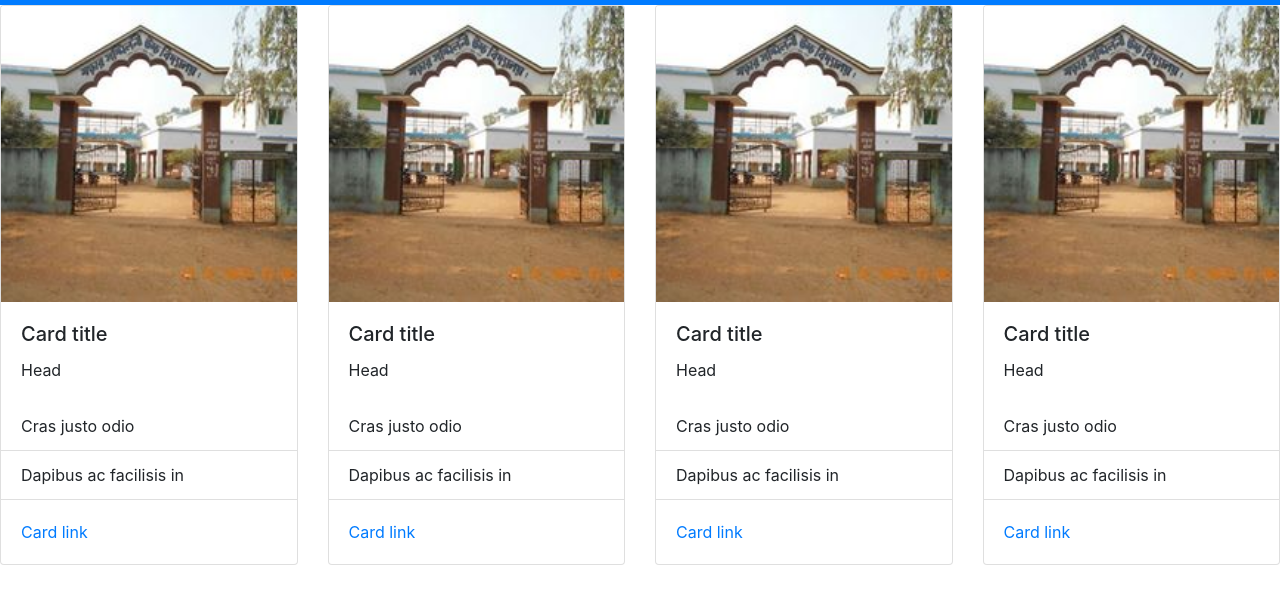
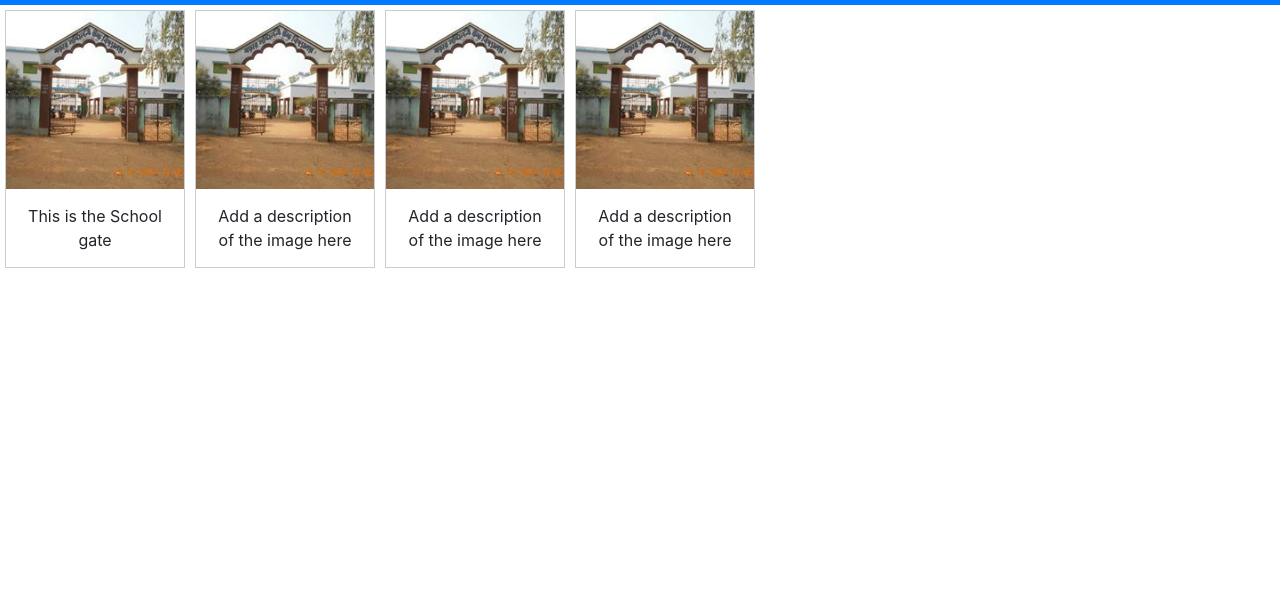
Before and after one commit to Santupatra/school-website, a plain HTML site: page gallery.html in a window 1280 px wide. Shown: the part 51-654 px from the top of the page. Drawn offline with nearby package versions, Linux system fonts and the light colour scheme.

Commit message:
gallery created

```diff
--- a/scholarship.html
+++ b/gallery.html
@@ -10,11 +10,33 @@
 	href="https://stackpath.bootstrapcdn.com/bootstrap/4.4.1/css/bootstrap.min.css"
 	integrity="sha384-Vkoo8x4CGsO3+Hhxv8T/Q5PaXtkKtu6ug5TOeNV6gBiFeWPGFN9MuhOf23Q9Ifjh"
 	crossorigin="anonymous">
+<style>
+div.gallery {
+	margin: 5px;
+	border: 1px solid #ccc;
+	float: left;
+	width: 180px;
+}
+
+div.gallery:hover {
+	border: 1px solid #777;
+}
+
+div.gallery img {
+	width: 100%;
+	height: auto;
+}
+
+div.desc {
+	padding: 15px;
+	text-align: center;
+}
+</style>
 </head>
 
 <body>
 	<nav class="navbar navbar-expand-lg navbar-dark bg-primary">
-		<a class="navbar-brand" href="Index.html"> <img
+		<a class="navbar-brand" href="index.html"> <img
 			src="images/profilePucture.jpg" width="30" height="30"
 			class="d-inline-block align-top" alt=""> MSHS
 		</a>
@@ -27,9 +49,9 @@
 		<div class="collapse navbar-collapse" id="navbarSupportedContent">
 			<ul class="navbar-nav mr-auto">
 				<li class="nav-item active"><a class="nav-link"
-					href="Index.html">Home <span class="sr-only"></span></a></li>
-				<li class="nav-item"><a class="nav-link" href="news_events.html">News &
-						Events</a></li>
+					href="index.html">Home <span class="sr-only"></span></a></li>
+				<li class="nav-item"><a class="nav-link"
+					href="news_events.html">News & Events</a></li>
 				<li class="nav-item dropdown"><a
 					class="nav-link dropdown-toggle" href="#" id="navbarDropdown"
 					role="button" data-toggle="dropdown" aria-haspopup="true"
@@ -38,7 +60,8 @@
 						<li><a class="dropdown-item" href="staff/arts.html">Arts</a></li>
 						<li><a class="dropdown-item" href="staff/language.html">Language</a></li>
 						<li><a class="dropdown-item" href="staff/science.html">Science</a></li>
-						<li><a class="dropdown-item" href="staff/non_teaching_staff.html">Non Teaching Staff</a></li>
+						<li><a class="dropdown-item"
+							href="staff/non_teaching_staff.html">Non Teaching Staff</a></li>
 					</ul></li>
 				<li class="nav-item dropdown"><a
 					class="nav-link dropdown-toggle" href="#" id="navbarDropdown"
@@ -47,17 +70,18 @@
 					<div class="dropdown-menu" aria-labelledby="navbarDropdown">
 						<a class="dropdown-item" href="syllabus/syllabusV.html">V</a> <a
 							class="dropdown-item" href="syllabus/syllabusVI.html">VI</a> <a
-							class="dropdown-item" href="syllabus/syllabusVII.html">VII</a>
-						<a class="dropdown-item" href="syllabus/syllabusVIII.html">VIII</a>
-						<a class="dropdown-item" href="syllabus/syllabusIX.html">IX</a>
-						<a class="dropdown-item" href="syllabus/syllabusX.html">X</a> <a
+							class="dropdown-item" href="syllabus/syllabusVII.html">VII</a> <a
+							class="dropdown-item" href="syllabus/syllabusVIII.html">VIII</a>
+						<a class="dropdown-item" href="syllabus/syllabusIX.html">IX</a> <a
+							class="dropdown-item" href="syllabus/syllabusX.html">X</a> <a
 							class="dropdown-item" href="syllabus/syllabusXI.html">XI</a> <a
 							class="dropdown-item" href="syllabus/syllabusXII.html">XII</a>
 					</div></li>
 
-				<li class="nav-item"><a class="nav-link" href="scholarship.html">Scholarship</a>
+				<li class="nav-item"><a class="nav-link"
+					href="scholarship.html">Scholarship</a></li>
+				<li class="nav-item"><a class="nav-link" href="gallery.html">Gallery</a>
 				</li>
-				<li class="nav-item"><a class="nav-link" href="gallery.html">Gallery</a></li>
 			</ul>
 		</div>
 	</nav>
@@ -73,82 +97,41 @@
 		integrity="sha384-wfSDF2E50Y2D1uUdj0O3uMBJnjuUD4Ih7YwaYd1iqfktj0Uod8GCExl3Og8ifwB6"
 		crossorigin="anonymous"></script>
 
+	<div>
 
-	<div class="row">
-		<div class="col-sm-3">
-			<div class="card">
-				<img src="images/profilePucture.jpg" class="card-img-top"
-					alt="...">
-				<div class="card-body">
-					<h5 class="card-title">Card title</h5>
-					<p class="card-text">Head</p>
-				</div>
-				<ul class="list-group list-group-flush">
-					<li class="list-group-item">Cras justo odio</li>
-					<li class="list-group-item">Dapibus ac facilisis in</li>
 
-				</ul>
-				<div class="card-body">
-					<a href="#" class="card-link">Card link</a>
-				</div>
-			</div>
+
+		<div class="gallery">
+			<a target="_blank" href="images/profilePucture.jpg"> <img
+				src="images/profilePucture.jpg" alt="Mshs" width="600" height="400">
+			</a>
+			<div class="desc">This is the School gate</div>
 		</div>
-		<div class="col-sm-3">
-			<div class="card">
-				<img src="images/profilePucture.jpg" class="card-img-top"
-					alt="...">
-				<div class="card-body">
-					<h5 class="card-title">Card title</h5>
-					<p class="card-text">Head</p>
-				</div>
-				<ul class="list-group list-group-flush">
-					<li class="list-group-item">Cras justo odio</li>
-					<li class="list-group-item">Dapibus ac facilisis in</li>
 
-				</ul>
-				<div class="card-body">
-					<a href="#" class="card-link">Card link</a>
-				</div>
-			</div>
+		<div class="gallery">
+			<a target="_blank" href="images/profilePucture.jpg"> <img
+				src="images/profilePucture.jpg" alt="Forest" width="600" height="400">
+			</a>
+			<div class="desc">Add a description of the image here</div>
 		</div>
-		<div class="col-sm-3">
-			<div class="card">
-				<img src="images/profilePucture.jpg" class="card-img-top"
-					alt="...">
-				<div class="card-body">
-					<h5 class="card-title">Card title</h5>
-					<p class="card-text">Head</p>
-				</div>
-				<ul class="list-group list-group-flush">
-					<li class="list-group-item">Cras justo odio</li>
-					<li class="list-group-item">Dapibus ac facilisis in</li>
 
-				</ul>
-				<div class="card-body">
-					<a href="#" class="card-link">Card link</a>
-				</div>
-			</div>
+		<div class="gallery">
+			<a target="_blank" href="images/profilePucture.jpg"> <img
+				src="images/profilePucture.jpg" alt="Northern Lights" width="600" height="400">
+			</a>
+			<div class="desc">Add a description of the image here</div>
 		</div>
-		<div class="col-sm-3">
-			<div class="card">
-				<img src="images/profilePucture.jpg" class="card-img-top"
-					alt="...">
-				<div class="card-body">
-					<h5 class="card-title">Card title</h5>
-					<p class="card-text">Head</p>
-				</div>
-				<ul class="list-group list-group-flush">
-					<li class="list-group-item">Cras justo odio</li>
-					<li class="list-group-item">Dapibus ac facilisis in</li>
 
-				</ul>
-				<div class="card-body">
-					<a href="#" class="card-link">Card link</a>
-				</div>
-			</div>
+		<div class="gallery">
+			<a target="_blank" href="images/profilePucture.jpg"> <img
+				src="images/profilePucture.jpg" alt="Mountains" width="600" height="400">
+			</a>
+			<div class="desc">Add a description of the image here</div>
 		</div>
+
+
+
 	</div>
-
 </body>
 
 </html>
```
Also changed, not shown: index.html (+3 -3 lines), staff/arts.html (+2 -2 lines), staff/language.html (+2 -2 lines), staff/non_teaching_staff.html (+2 -2 lines), staff/science.html (+2 -2 lines), syllabus/syllabusIX.html (+2 -2 lines), syllabus/syllabusV.html (+2 -2 lines), syllabus/syllabusVI.html (+2 -2 lines), syllabus/syllabusVII.html (+2 -2 lines), syllabus/syllabusVIII.html (+2 -2 lines), syllabus/syllabusX.html (+2 -2 lines), syllabus/syllabusXI.html (+2 -2 lines), syllabus/syllabusXII.html (+2 -2 lines).
